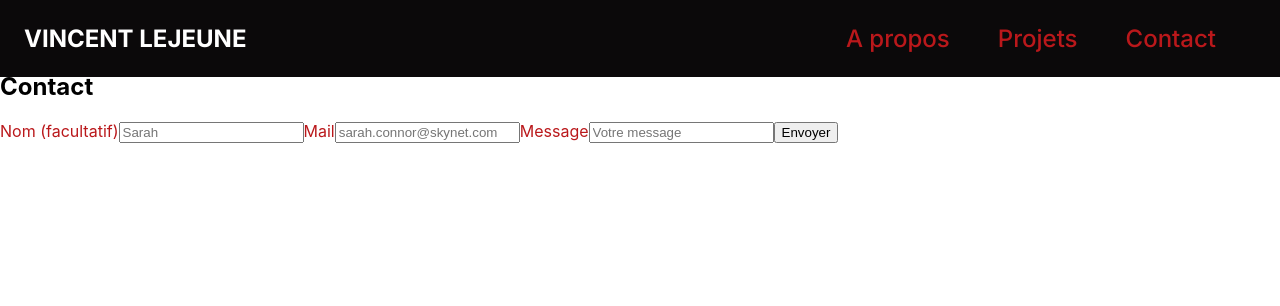
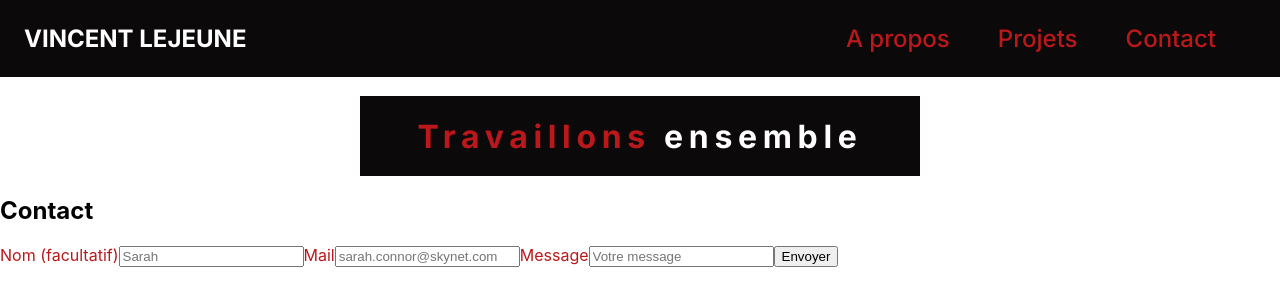
Before and after one commit to VincentCMLejeune/Portfolio, a React (Create React App) app in the folder portfolio/: page /contact in a window 1280 px wide. Shown: the top 306 px of the page. Built offline with nearby package versions, Linux system fonts and the light colour scheme.

Commit message:
Added spining first word alongside ensemble

```diff
--- a/portfolio/src/screens/contact/Contact.jsx
+++ b/portfolio/src/screens/contact/Contact.jsx
@@ -6,6 +6,11 @@ import styles from "./Contact.module.css";
 export default function Contact() {
   return (
     <div className={styles.contact}>
+      <div className={styles.introContainer}>
+        <h2 className={styles.ensemble}>
+          <span id={styles.spin}></span> ensemble
+        </h2>
+      </div>
       <Header />
       <h2>Contact</h2>
       <Form />
--- a/portfolio/src/screens/contact/Contact.module.css
+++ b/portfolio/src/screens/contact/Contact.module.css
@@ -1,3 +1,67 @@
 .contact {
-  margin-top: 4.5em;
+  margin-top: 6em;
 }
+
+.introContainer {
+  width: 35em;
+  height: 5em;
+  background: var(--black);
+  display: flex;
+  margin: 0 auto;
+  justify-content: center;
+  align-items: center;
+}
+
+.introContainer h2 {
+  color: var(--white);
+  font-family: var(--font-family);
+  font-size: 2em;
+  background: var(--black);
+  margin: 1em auto;
+  letter-spacing: 0.177em;
+}
+
+#spin {
+  color: var(--red);
+}
+#spin:after {
+  content: "Travaillons";
+  animation: spin 5s linear;
+  animation-iteration-count: 1;
+}
+
+@keyframes spin {
+  0% {
+    content: "Travaillons";
+  }
+  10% {
+    content: "Echangeons";
+  }
+  20% {
+    content: "Imaginons";
+  }
+  30% {
+    content: "Partageons";
+  }
+  40% {
+    content: "Concevons";
+  }
+  50% {
+    content: "Discutons";
+  }
+  60% {
+    content: "Rêvons";
+  }
+  70% {
+    content: "Composons";
+  }
+  80% {
+    content: "Développons";
+  }
+  90% {
+    content: "Inventons";
+  }
+  100% {
+    content: "Travaillons";
+  }
+}
```
